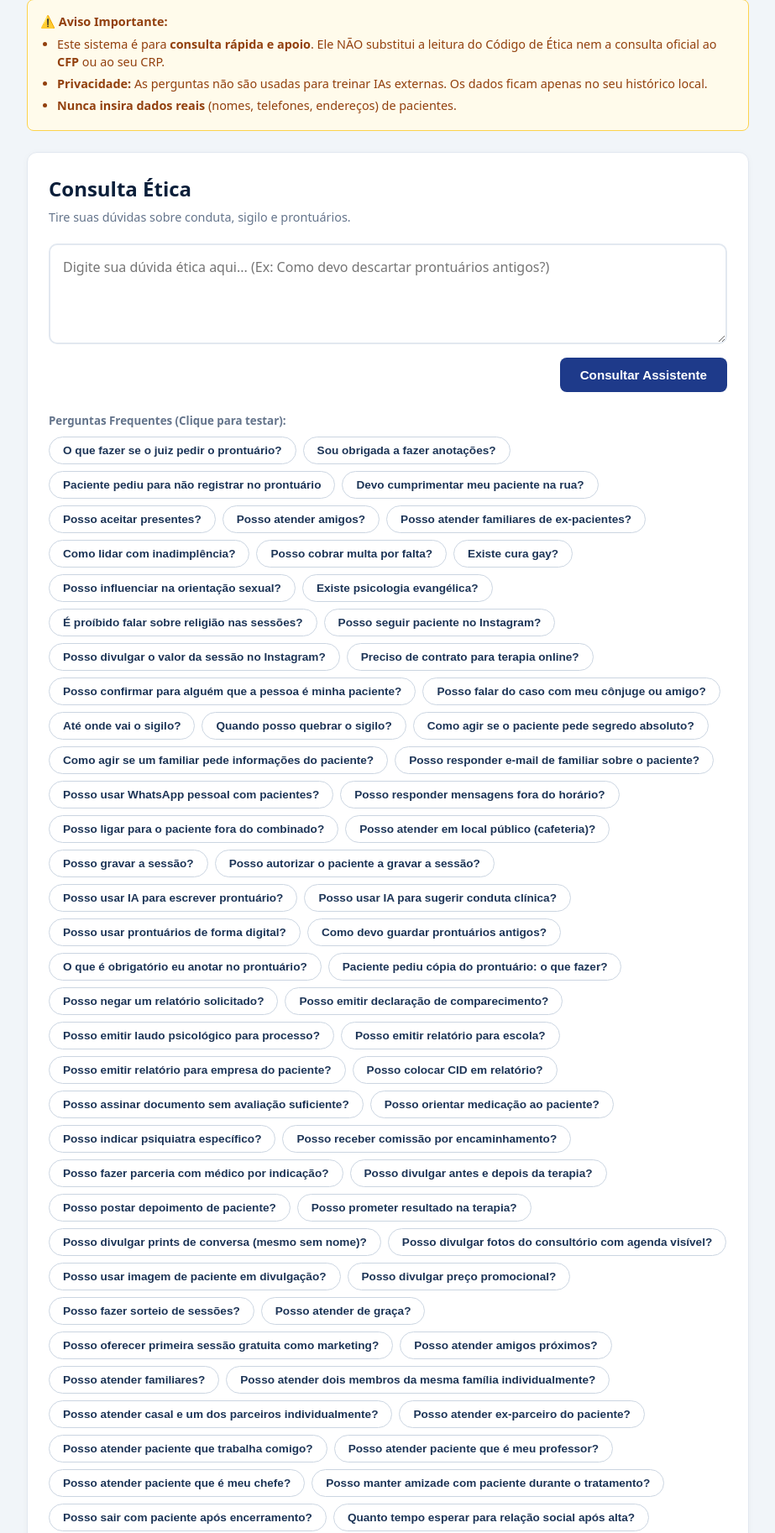
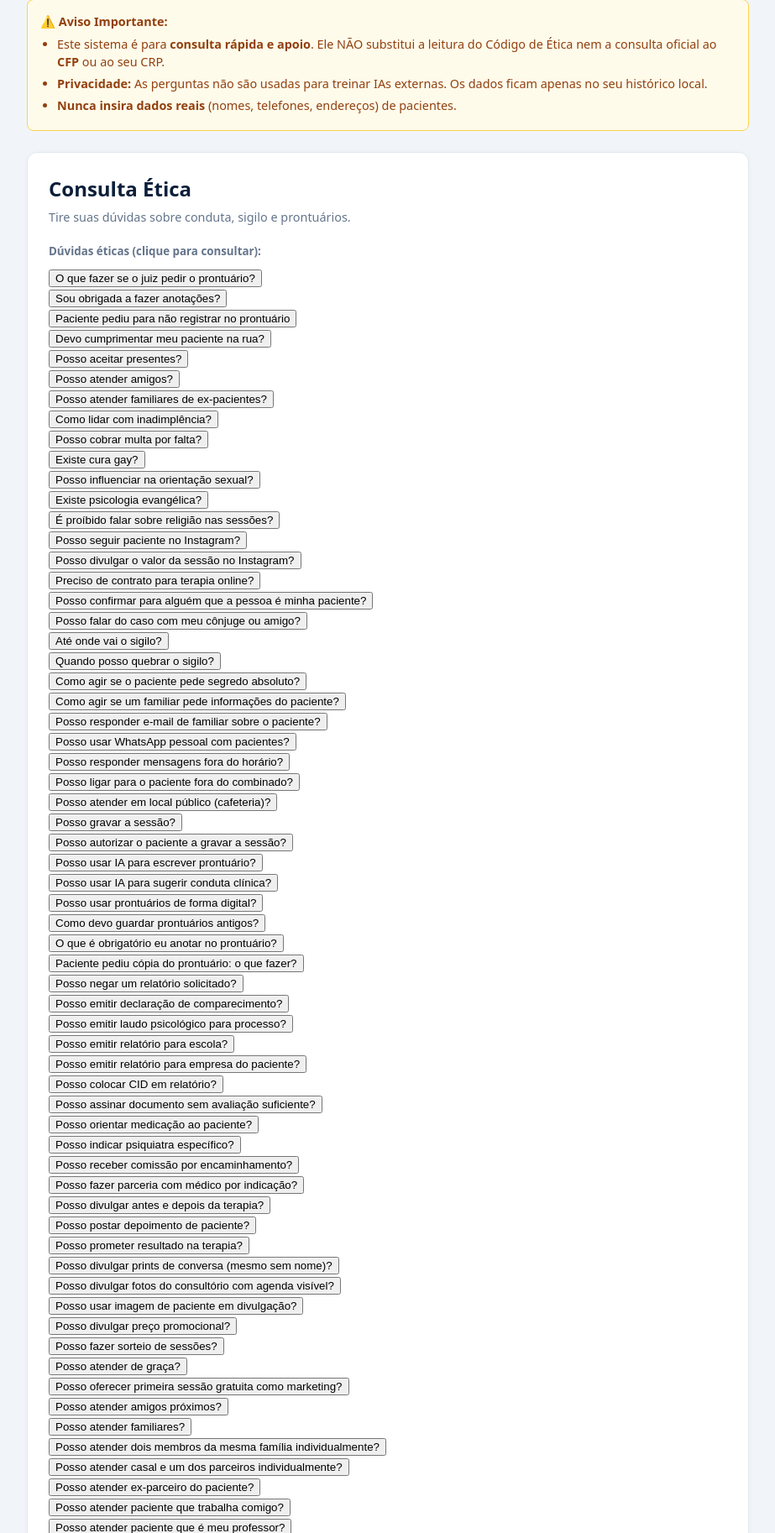
Before and after one commit to sabrinaandraderocha-cmyk/ethospsi, a Flask app: page / in a window 1280 px wide. Shown: the part 101-1927 px from the top of the page at 84% size, without its empty margins (178-1101 px from the left). Run offline with Flask 3, Linux system fonts and the light colour scheme; data comes from the database, SQL or seed files in the repository.

Commit message:
Update home.html

```diff
--- a/templates/home.html
+++ b/templates/home.html
@@ -19,24 +19,28 @@
     </p>
   </div>
 
-  <form method="post" style="margin-bottom: 25px;">
-    <textarea name="q" placeholder="Digite sua dúvida ética aqui... (Ex: Como devo descartar prontuários antigos?)"></textarea>
-    <div style="margin-top: 10px; text-align: right;">
-      <button class="btn-action" type="submit">Consultar Assistente</button>
-    </div>
-  </form>
+  <!-- REMOVIDO CAMPO DE DIGITAR: agora é só botões -->
+  <div class="quick-questions">
+    <small style="color: #64748b; font-weight: 600; display: block; margin-bottom: 8px;">
+      Dúvidas éticas (clique para consultar):
+    </small>
 
-  <div class="quick-questions">
-    <small style="color: #64748b; font-weight: 600; display: block; margin-bottom: 8px;">Perguntas Frequentes (Clique para testar):</small>
-    <div style="display: flex; gap: 8px; flex-wrap: wrap;">
+    <div class="quick-grid">
       {% for qq in quick_questions %}
         <form method="post" style="margin:0;">
           <input type="hidden" name="q" value="{{ qq }}">
-          <button class="chip-btn" type="submit">{{ qq }}</button>
+          <button class="quick-btn" type="submit">{{ qq }}</button>
         </form>
       {% endfor %}
     </div>
   </div>
+
+  <!-- Botão opcional para carregar base (mantive simples) -->
+  <form method="post" style="margin-top: 18px;">
+    <button class="btn-action" type="submit" name="load_bases" value="1">
+      Atualizar base do Código
+    </button>
+  </form>
 
   {% if answer %}
     <div class="answer-container">
```
Lines whose indentation alone changed are shown as unchanged.
